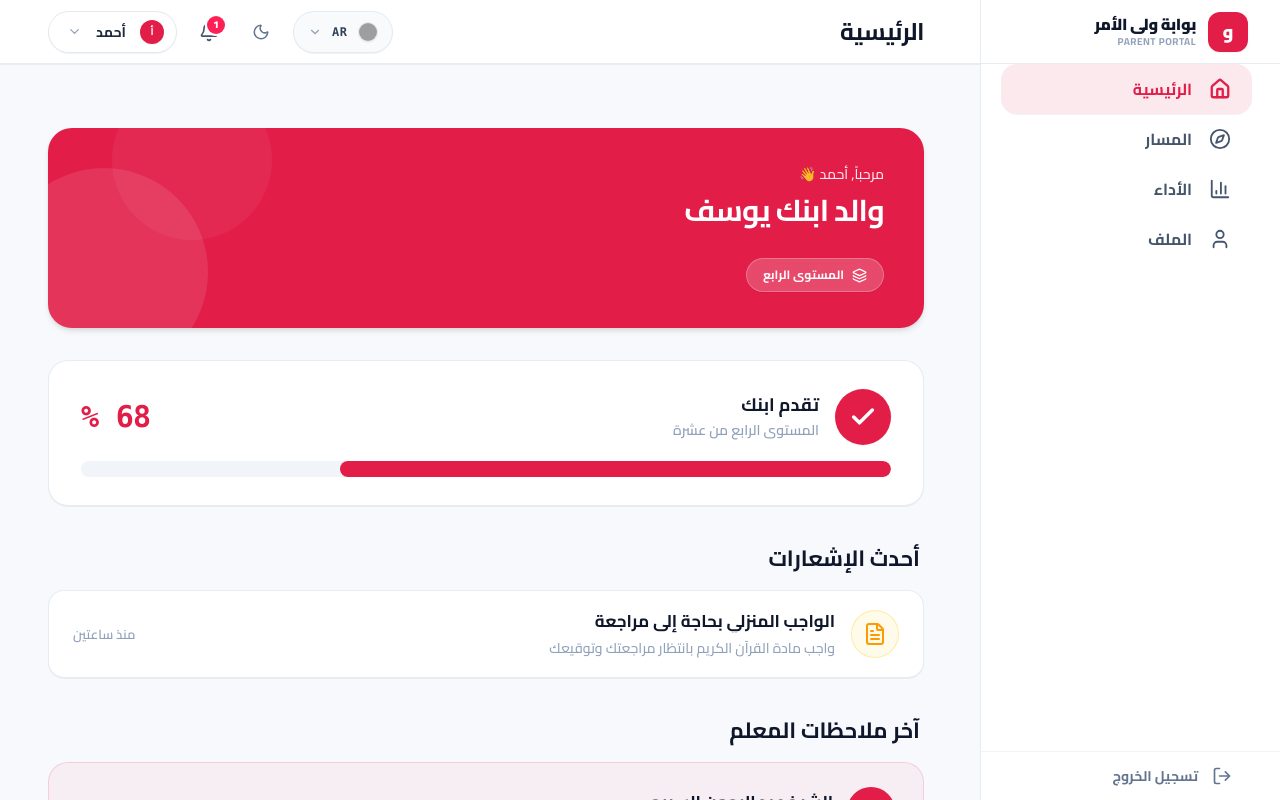
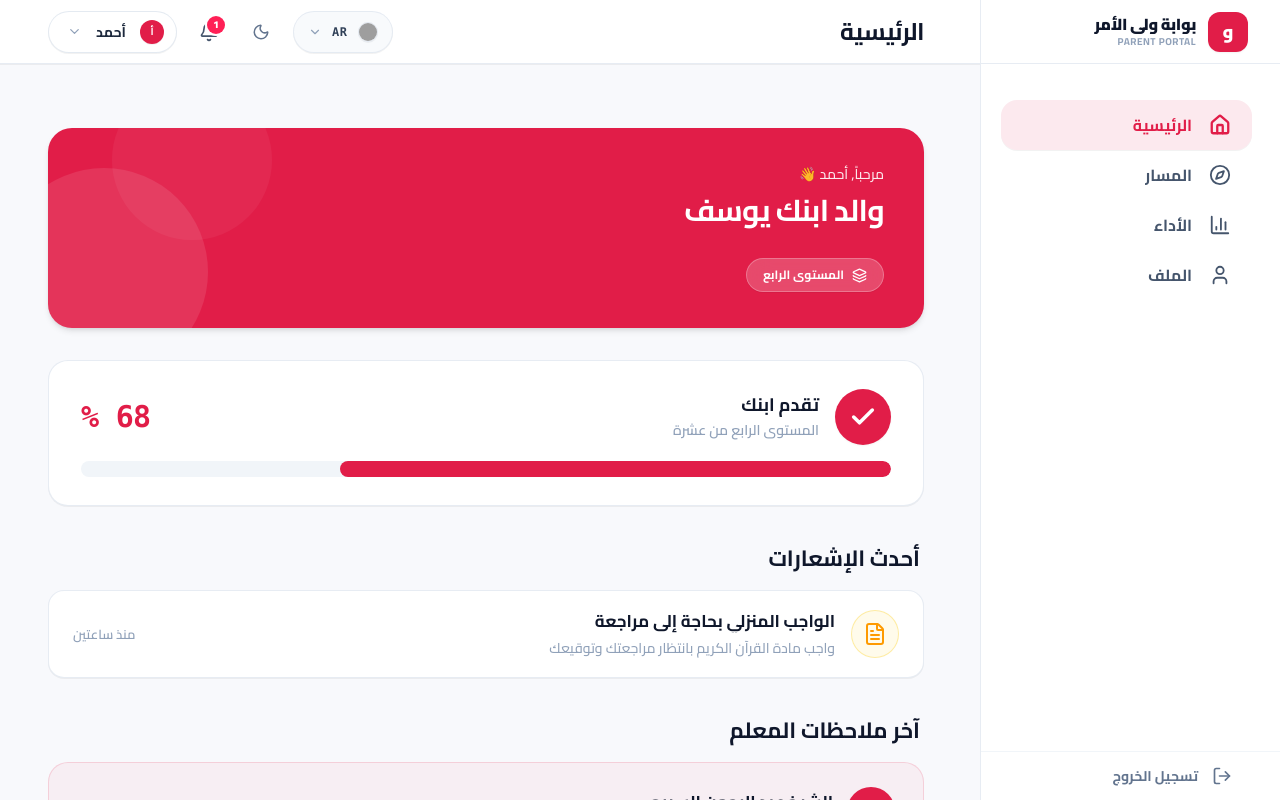
Before and after one commit to douzakaria1998-stack/awliya, a Next.js app: page / in a window 1280 px wide. Shown: the top 800 px of the page. Built offline with nearby package versions, Linux system fonts and the light colour scheme; grey boxes are pictures that could not be loaded.

Commit message:
style: increase spacing between sidebar brand header and navigation items

```diff
--- a/src/components/layout/Sidebar.tsx
+++ b/src/components/layout/Sidebar.tsx
@@ -92,15 +92,16 @@ export function Sidebar({ activeTab, onTabChange }: SidebarProps) {
           </div>
         </div>
 
-        {/* 2. Navigation Menu with 28px right padding to ensure generous distance from screen edge */}
+        {/* 2. Navigation Menu with generous top spacing and right padding */}
         <div
-          className="pt-6 pb-2"
           style={{
+            paddingTop: '36px',
+            paddingBottom: '16px',
             paddingRight: isRTL ? '28px' : '20px',
             paddingLeft: isRTL ? '20px' : '28px',
           }}
         >
-          <nav className="space-y-2.5" aria-label="Navigation">
+          <nav className="space-y-3" aria-label="Navigation">
             {navItems.map((item) => {
               const isActive = activeTab === item.key;
 
```
